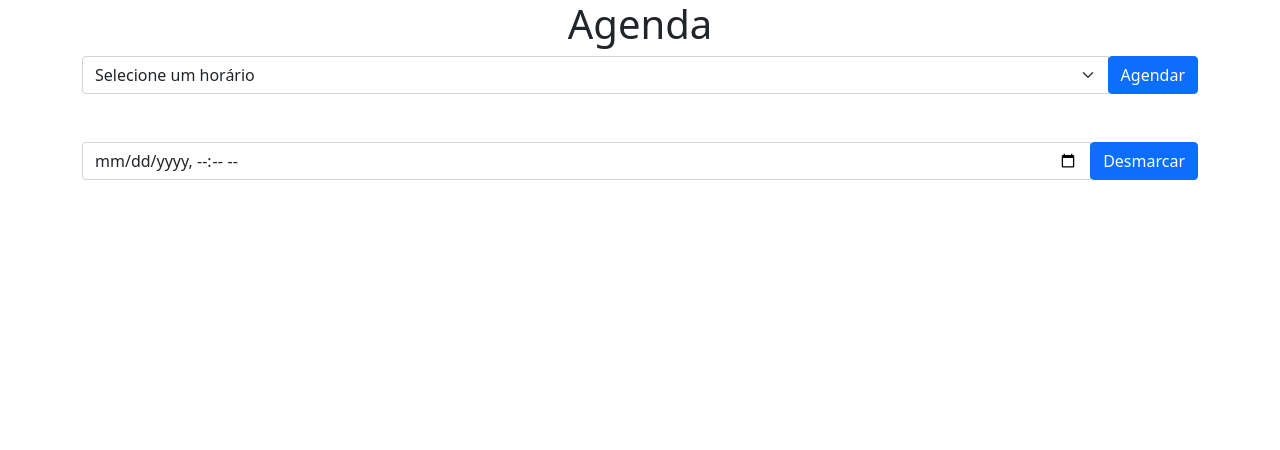
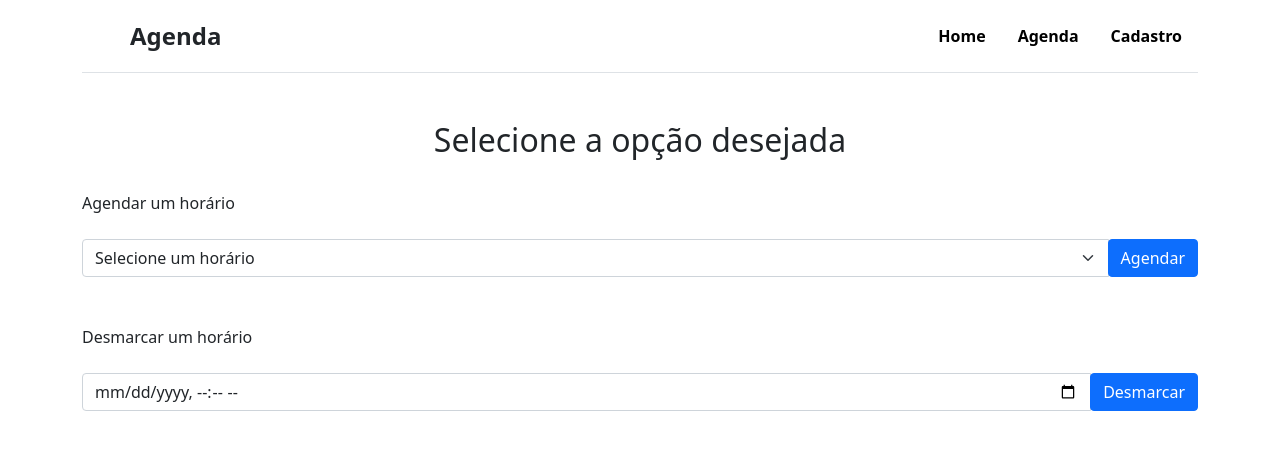
Before and after one commit to douglasnunes21/TrabalhoN1, a plain HTML site: page Agenda.html in a window 1280 px wide. Drawn offline with nearby package versions, Linux system fonts and the light colour scheme.

Commit message:
Aplicando Header

```diff
--- a/Agenda.html
+++ b/Agenda.html
@@ -5,9 +5,28 @@
     <link href="https://cdn.jsdelivr.net/npm/bootstrap@5.1.3/dist/css/bootstrap.min.css" rel="stylesheet">
 </head>
 <body>
+  <div class="container">
+    <header class="d-flex flex-wrap justify-content-center py-3 mb-4 border-bottom">
+      <a href="/" class="d-flex align-items-center mb-3 mb-md-0 me-md-auto text-dark text-decoration-none">
+        <svg class="bi me-2" width="40" height="32">
+          <use xlink:href="#" />
+        </svg>
+        <span class="fs-4"> <strong>Agenda</strong><span>
+      </a>
+
+      <ul class="nav nav-pills">
+        <li class="nav-item"><a href="Home.html" class="nav-link"><font color="black"><strong>Home</strong></font></a></li>
+        <li class="nav-item"><a href="Agenda.html" class="nav-link"><font color="black"><strong>Agenda</strong></font></a></li>
+        <li class="nav-item"><a href="#" class="nav-link"><font color="black"><strong>Cadastro</strong></font></a></li>
+      </ul>
+    </header>
+  </div>
     <div class="container">
-        <h1 style="text-align: center;" class="display-7">Agenda</h1>
+      <br />
+    <h2 style="text-align: center;" class="display-7">Selecione a opção desejada</h2>
+    <br />
         <form>
+          <label>Agendar um horário</label> <br /><br />
             <div class="input-group">
                 <select class="form-select" id="inputGroupSelect04" aria-label="Exemplo de select com botão addon">
                   <option selected>Selecione um horário</option>
@@ -20,6 +39,7 @@
                 </div>
               </div>
               <br /><br />
+              <label>Desmarcar um horário</label> <br /><br />
               <div class="input-group mb-3">
                 <input type="datetime-local" class="form-control" placeholder="Recipient's username" aria-label="Recipient's username" aria-describedby="button-addon2">
                 <div class="input-group-append">
```
Also changed, not shown: Home.html (+1 -1 lines).
